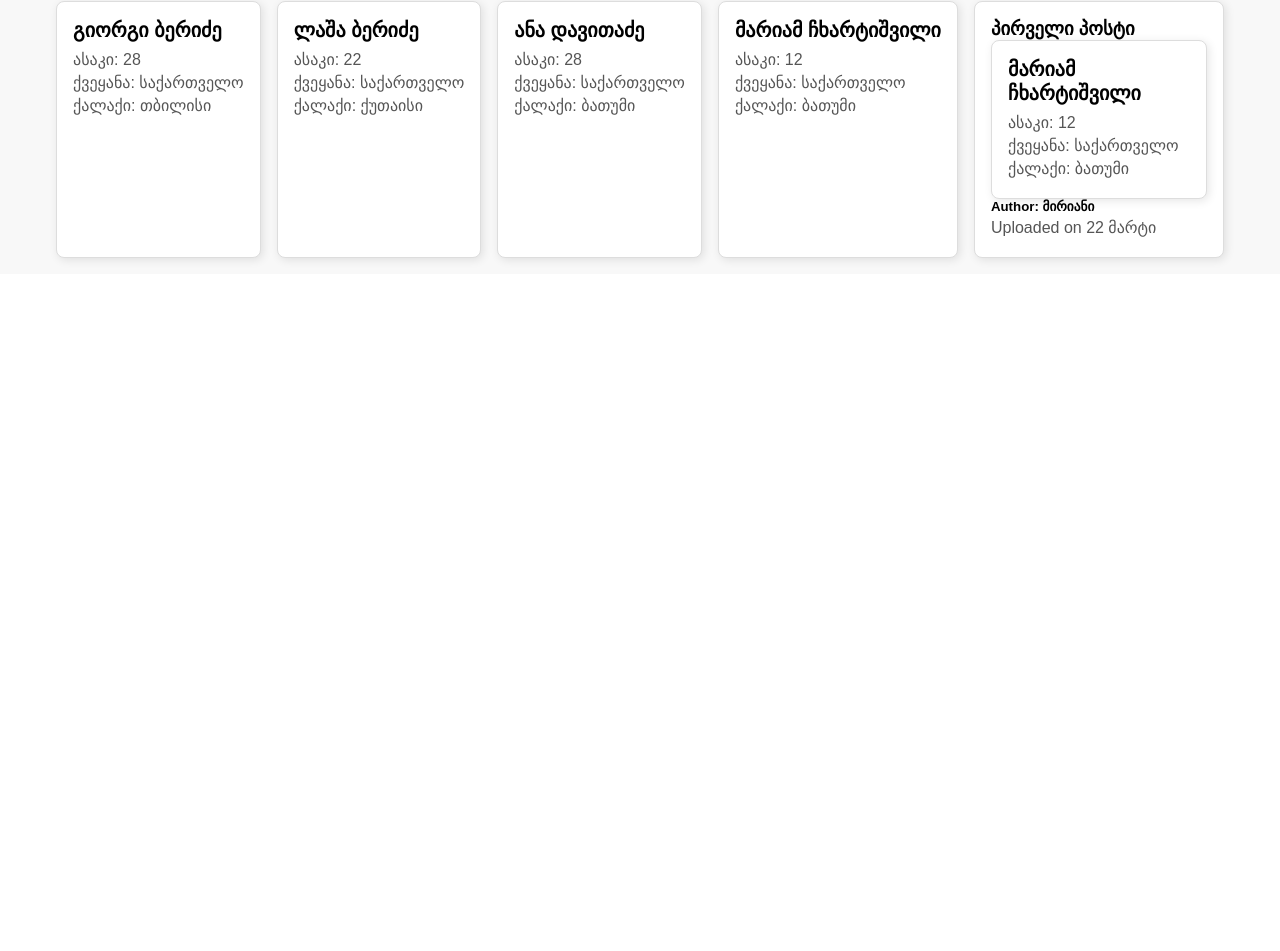
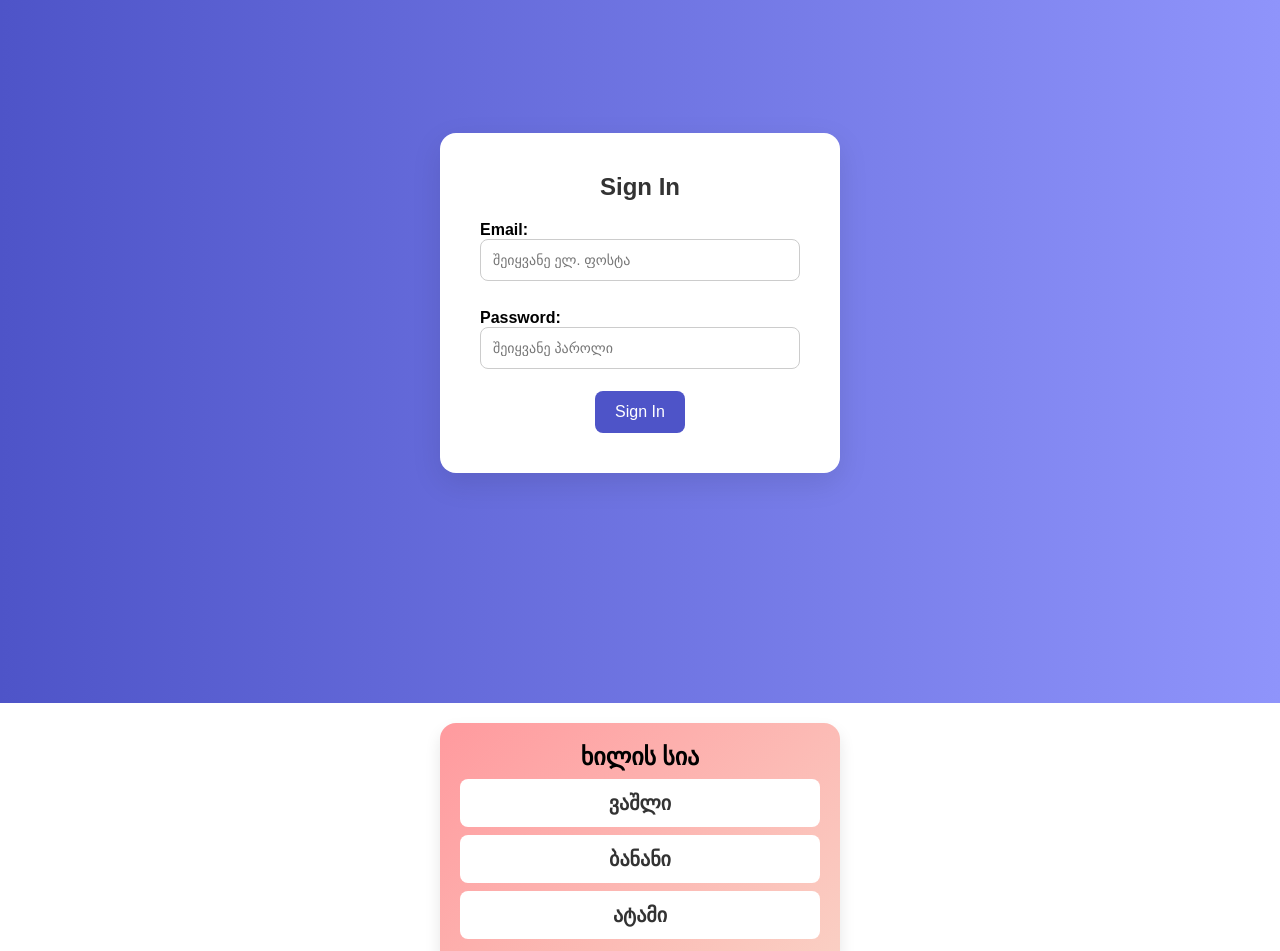
Before and after one commit to MirianGiorgadze/React-Course, a React (Vite) app in the folder 1-fundamentals/: page / in a window 1280 px wide. Shown: the part 97-1048 px from the top of the page. Before the commit the page ends 800 px from the top, so only its background shows below. Built offline with nearby package versions, Linux system fonts and the light colour scheme.

Commit message:
Lists, classes, events

```diff
--- a/1-fundamentals/src/App.jsx
+++ b/1-fundamentals/src/App.jsx
@@ -1,38 +1,13 @@
 import './App.css'
-import UserCard from './components/UserCard'
-import UserPost from './components/UserPost'
-
-// - App კომპონენტი, რომელიც მოთავსებულია შესაბამისი დასახელების ფაილში (App.jsx)
-// - ფუნქცია App-მა უნდა დააბრუნოს ერთი ელემენტი
-// - ამ შემთხვევაში ეს არის ფრაგმენტი (<>), რომელიც არ არის ხილვადი ბრაუზერში
-// - რადგან jsx ფაილში დაიმპორტებულია App.css ფაილი, მასში განსაზღვრული სტილიც
-// იმოქმედებს დაბრუნებულ სტრუქტურაზე
+import FruitsList from './components/classComponents/FruitsList'
+import SignInForm from './components/events/SignInForm'
 
 function App() {
 
   return (
     <>
-      {/* ფიგურულ ფრჩხილებში იხსნება JS გარემო, ასე იწერება კომენტარი */}
-      {/* inline სტილის ჩასმა jsx-ში ხდება თავისებურად, ობიექტის სახით */}
-      {/* სტილის property-ები წარმოდგენილია camelCase ფორმით */}
-      <h1 style={{color: "white", backgroundColor: "black", textAlign: "center"}}>
-        Hello World
-      </h1>
-      {/*
-          br თეგი არის void, სტანდარტული html-ისგან განსხვავებით
-          jsx-ში ასეთი void თეგები ყოველთვის უნდა დაიხუროს "/" სიმბოლოთი
-      */}
-      <br/>
-      <h2>That's my first webpage made with React</h2>
-      <div className='card-container'>
-        <UserCard firstName="გიორგი" lastName="ბერიძე" age={28} country="საქართველო" city="თბილისი" />
-        <UserCard firstName="ლაშა" lastName="ბერიძე" age={22} country="საქართველო" city="ქუთაისი" />
-        <UserCard firstName="ანა" lastName="დავითაძე" age={28} country="საქართველო" city="ბათუმი" />
-        <UserCard firstName="მარიამ" lastName="ჩხარტიშვილი" age={12} country="საქართველო" city="ბათუმი" />
-        <UserPost title={"პირველი პოსტი"} author={"მირიანი"} uploadDate={"22 მარტი"}>
-          <UserCard firstName="მარიამ" lastName="ჩხარტიშვილი" age={12} country="საქართველო" city="ბათუმი" />
-        </UserPost>
-      </div>
+      <SignInForm/>
+      <FruitsList/>
     </>
   )
 }
--- /dev/null
+++ b/1-fundamentals/src/components/classComponents/FruitsList.jsx
@@ -0,0 +1,21 @@
+import React, { Component } from 'react';
+import './styles.css'; // არ დაგავიწყდეს სტილის ფაილის იმპორტი
+
+class FruitsList extends Component {
+  render() {
+    const fruits = ['ვაშლი', 'ბანანი', 'ატამი'];
+
+    return (
+      <div className="fruits-container">
+        <h2>ხილის სია</h2>
+        <ul className="fruits-list">
+          {fruits.map((fruit, index) => (
+            <li key={index} className="fruit-item">{fruit}</li>
+          ))}
+        </ul>
+      </div>
+    );
+  }
+}
+
+export default FruitsList;
--- /dev/null
+++ b/1-fundamentals/src/components/classComponents/styles.css
@@ -0,0 +1,34 @@
+/* ხილის სიის კონტეინერი */
+.fruits-container {
+    max-width: 400px;
+    margin: 20px auto;
+    padding: 20px;
+    border-radius: 16px;
+    background: linear-gradient(135deg, #ff9a9e, #fad0c4);
+    box-shadow: 0 8px 16px rgba(0, 0, 0, 0.1);
+    text-align: center;
+  }
+
+  /* სიის სტილი */
+  .fruits-list {
+    list-style: none; /* წერტილების წაშლა */
+    padding: 0;
+  }
+
+  /* თითოეული ელემენტი */
+  .fruit-item {
+    font-size: 20px;
+    font-weight: bold;
+    padding: 12px;
+    margin: 8px 0;
+    border-radius: 8px;
+    background: white;
+    color: #333;
+    transition: transform 0.3s ease;
+  }
+
+  /* ჰოვერ ეფექტი */
+  .fruit-item:hover {
+    transform: translateY(-5px);
+    box-shadow: 0 6px 12px rgba(0, 0, 0, 0.2);
+  }
--- /dev/null
+++ b/1-fundamentals/src/components/events/SignInForm.css
@@ -0,0 +1,62 @@
+/* საერთო კონტეინერის სტილი */
+.container {
+    display: flex;
+    justify-content: center;
+    align-items: center;
+    height: 100vh;
+    background: linear-gradient(to right, #4e54c8, #8f94fb);
+    margin: 0;
+    font-family: Arial, sans-serif;
+  }
+
+  /* ფორმის სტილი */
+  .form-box {
+    background: #fff;
+    padding: 40px;
+    border-radius: 16px;
+    box-shadow: 0 10px 30px rgba(0, 0, 0, 0.1);
+    max-width: 400px;
+    width: 100%;
+    text-align: center;
+  }
+
+  /* სათაური */
+  .form-box h2 {
+    margin-bottom: 20px;
+    color: #333;
+  }
+
+  /* ლეიბლის სტილი */
+  label {
+    display: block;
+    text-align: left;
+    margin: 12px 0 6px;
+    font-weight: bold;
+  }
+
+  /* შეყვანის ველის სტილი */
+  input {
+    width: 100%;
+    padding: 12px;
+    margin-bottom: 16px;
+    border: 1px solid #ccc;
+    border-radius: 8px;
+    box-sizing: border-box;
+    font-size: 14px;
+  }
+
+  /* ღილაკის სტილი */
+  button {
+    background-color: #4e54c8;
+    color: white;
+    padding: 12px 20px;
+    border: none;
+    border-radius: 8px;
+    cursor: pointer;
+    font-size: 16px;
+    transition: background 0.3s;
+  }
+
+  button:hover {
+    background-color: #6a63d5;
+  }
--- /dev/null
+++ b/1-fundamentals/src/components/events/SignInForm.jsx
@@ -0,0 +1,31 @@
+import './SignInForm.css';
+
+const SignInForm = () => {
+  const handleSubmit = (e) => {
+    e.preventDefault();
+    alert('ფორმა გაიგზავნა!');
+  };
+
+  return (
+    <div className="container">
+      <div className="form-box">
+        <h2>Sign In</h2>
+        <form onSubmit={handleSubmit}>
+          <label>
+            Email:
+            <input type="email" name="email" placeholder="შეიყვანე ელ. ფოსტა" required />
+          </label>
+
+          <label>
+            Password:
+            <input type="password" name="password" placeholder="შეიყვანე პაროლი" required />
+          </label>
+
+          <button type="submit">Sign In</button>
+        </form>
+      </div>
+    </div>
+  );
+};
+
+export default SignInForm;
```
Also changed, not shown: 1-fundamentals/src/App1.jsx (added, +40 -0 lines), 1-fundamentals/src/components/start/UserCard.css (renamed from 1-fundamentals/src/components/UserCard.css), 1-fundamentals/src/components/start/UserCard.jsx (renamed from 1-fundamentals/src/components/UserCard.jsx), 1-fundamentals/src/components/start/UserPost.css (renamed from 1-fundamentals/src/components/UserPost.css), 1-fundamentals/src/components/start/UserPost.jsx (renamed from 1-fundamentals/src/components/UserPost.jsx).
